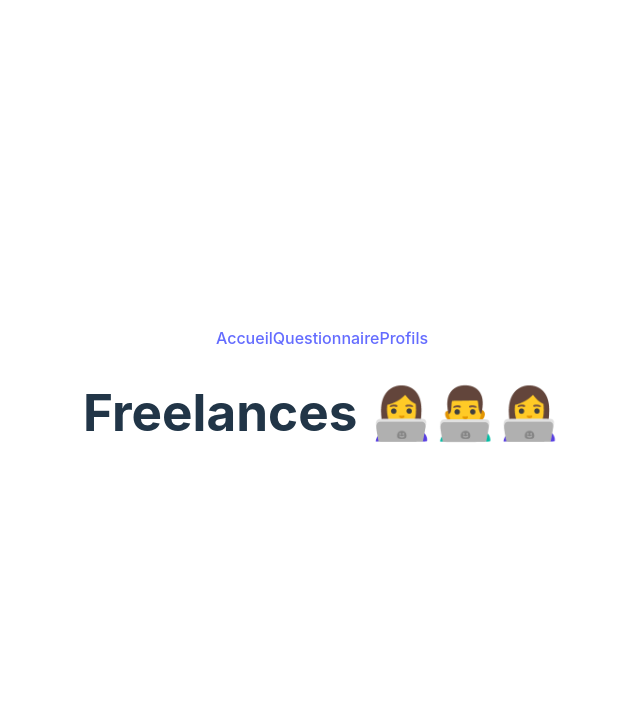
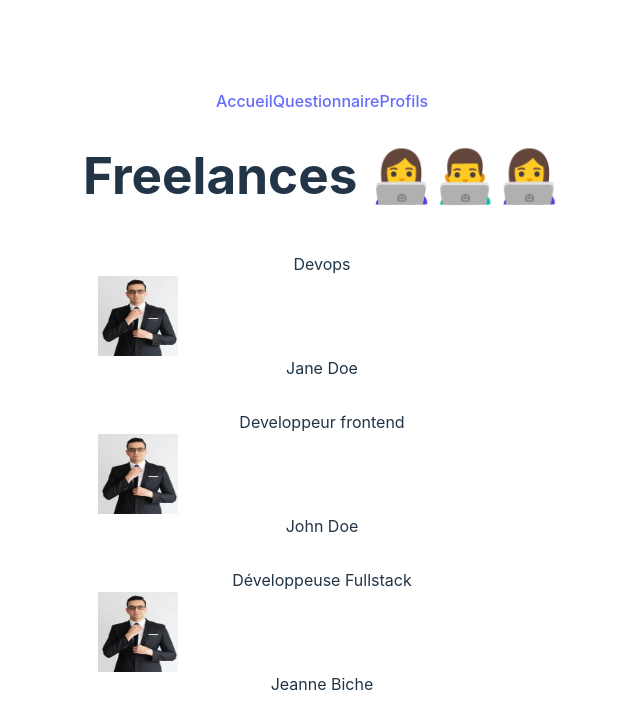
Before and after one commit to bem630/shiny-agence, a React (Vite) app: page /freelances in a window 1280 px wide. Shown: the top 728 px of the page, without its empty margins (318-958 px from the left). Built offline with nearby package versions, Linux system fonts and the light colour scheme.

Commit message:
📦   P1C3-begin: Ajout du package prop-types

```diff
--- a/package.json
+++ b/package.json
@@ -10,6 +10,7 @@
     "preview": "vite preview"
   },
   "dependencies": {
+    "prop-types": "^15.8.1",
     "react": "^18.3.1",
     "react-dom": "^18.3.1",
     "react-router-dom": "^6.10.0"
--- /dev/null
+++ b/src/components/Card/Card.jsx
@@ -0,0 +1,18 @@
+import React from 'react'
+import PropTypes from 'prop-types'
+
+export default function Card({ label, title, picture }) {
+  return (
+    <div style={{ display: 'flex', flexDirection: 'column', padding: 15 }}>
+        <span>{label}</span>
+        <img src={picture} alt="freelance" height={80} width={80} />
+        <span>{title}</span>
+    </div>
+  )
+}
+
+Card.PropTypes = {
+    label: PropTypes.string,
+    title: PropTypes.string,
+    picture: PropTypes.string,
+}
--- a/src/components/pages/Freelances/Freelances.jsx
+++ b/src/components/pages/Freelances/Freelances.jsx
@@ -1,9 +1,21 @@
 import React from 'react'
+import Card from '../../Card/Card'
+import { freelanceProfiles } from '../../../data/fakeData'
 
 export default function Freelances() {
   return (
     <div>
       <h1>Freelances 👩‍💻👨‍💻👩‍💻</h1>
+      {
+        freelanceProfiles.map(({id,jobTitle,picture,name}) => (
+          <Card
+            key={id}
+            label={jobTitle}
+            picture={picture}
+            title={name}
+          />
+        ) )
+      }
     </div>
   )
 }
--- /dev/null
+++ b/src/data/fakeData.jsx
@@ -0,0 +1,22 @@
+import DefaultPicture from '../assets/profile.jpg'
+
+export const freelanceProfiles = [
+    {
+        id: '1',
+        name: 'Jane Doe',
+        jobTitle: 'Devops',
+        picture: DefaultPicture,
+    },
+    {
+        id: '2',
+        name: 'John Doe',
+        jobTitle: 'Developpeur frontend',
+        picture: DefaultPicture,
+    },
+    {
+        id: '3',
+        name: 'Jeanne Biche',
+        jobTitle: 'Développeuse Fullstack',
+        picture: DefaultPicture,
+    },
+]
```
Also changed, not shown: src/assets/profile.jpg (added), 1 other file (tests, documents, lock files or other folders).
